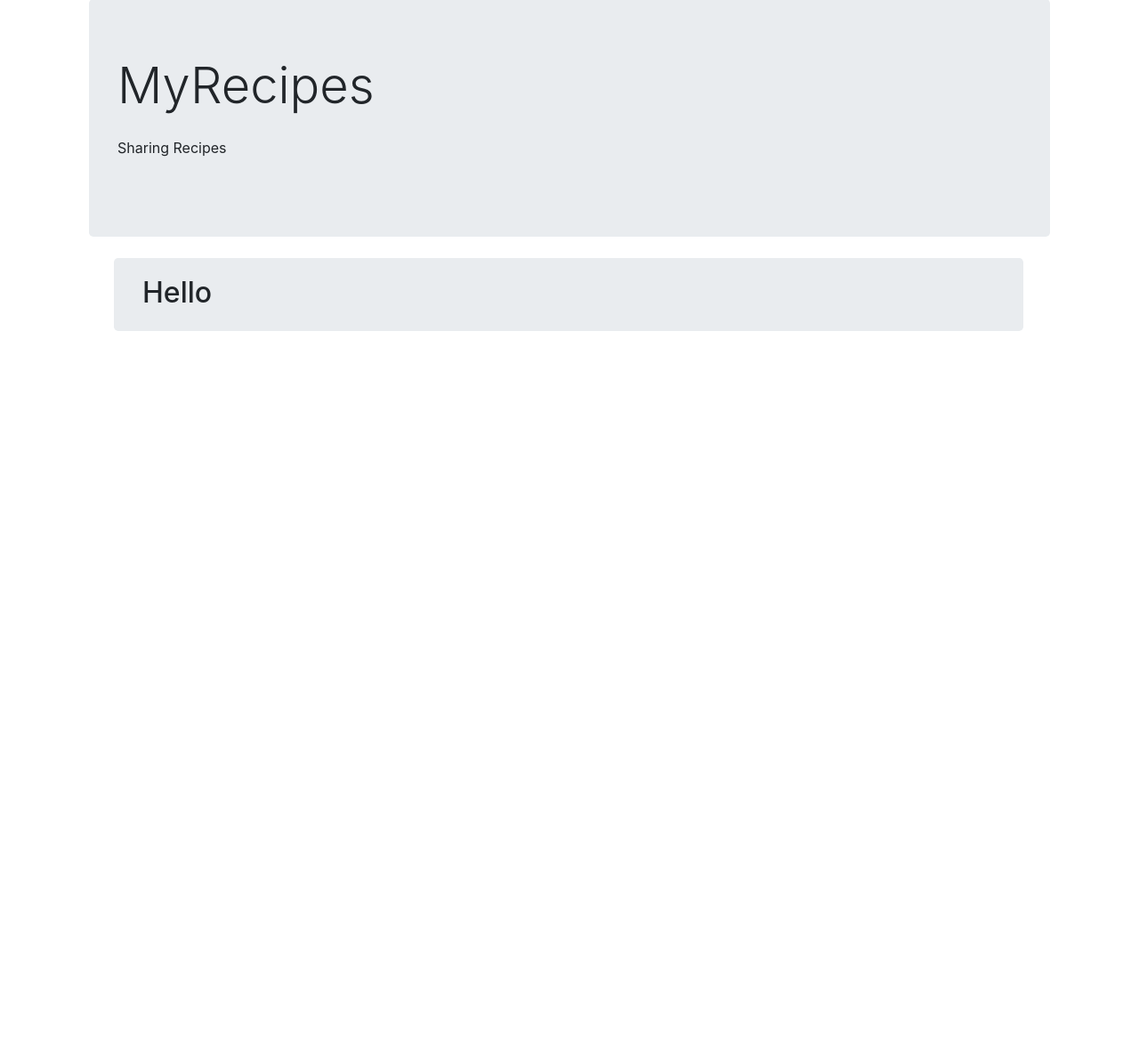
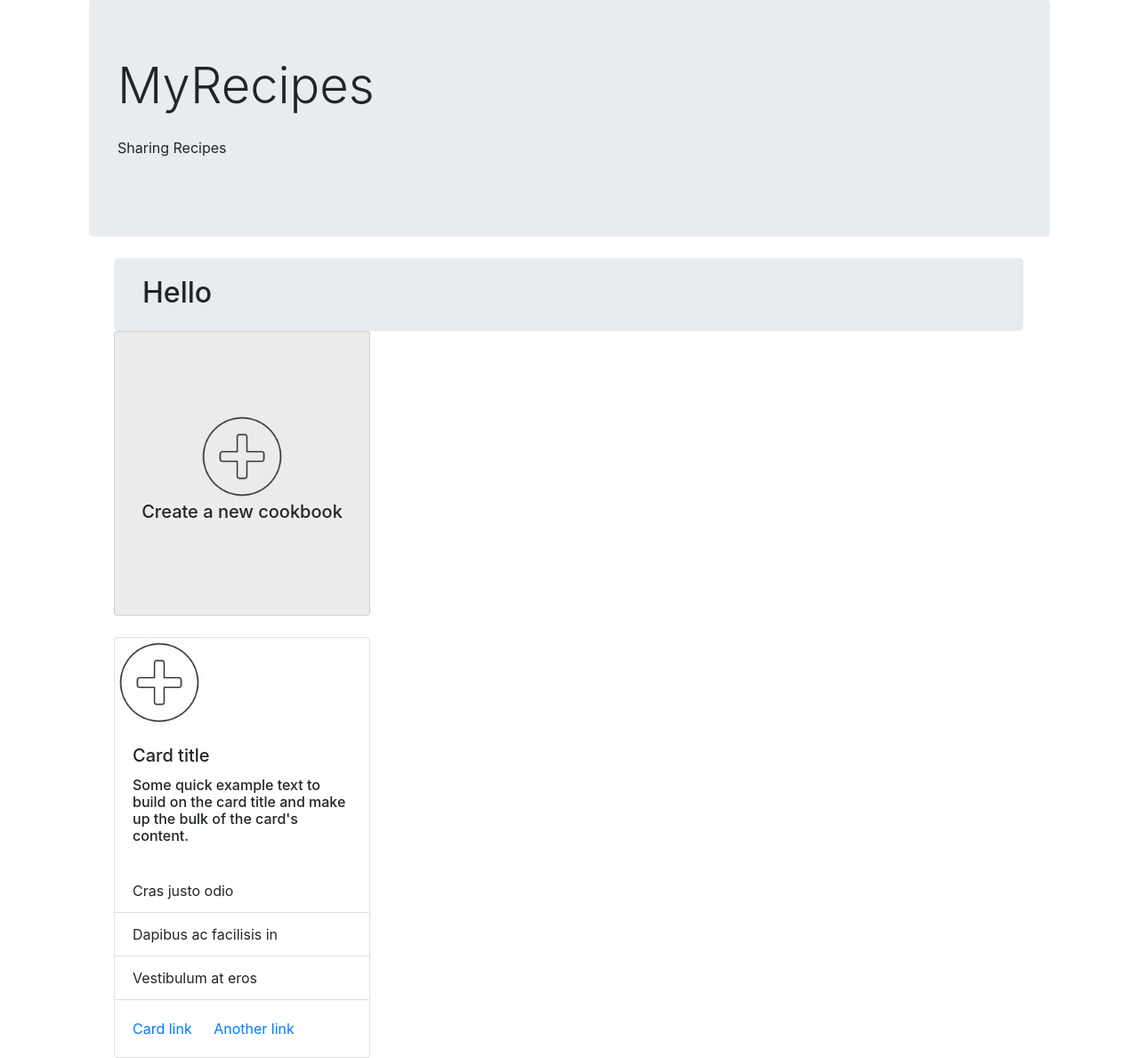
Before and after one commit to benjamin-lai/myrecipes, a Flask app: page /profile/cookbook in a window 1280 px wide. Shown: the part 57-1246 px from the top of the page at 89% size. Before the commit the page ends 429 px from the top, so only its background shows below. Run offline with Flask 2, Linux system fonts and the light colour scheme; the visitor is signed in with stand-in values (Sample User, id 1); data comes from the database, SQL or seed files in the repository; data that the repository does not hold is empty; some libraries are stand-ins or nearby versions.

Commit message:
basic function of cookbook created

```diff
--- a/website/profile.py
+++ b/website/profile.py
@@ -1,15 +1,16 @@
 # Profile Page, I haven't done anything that cool yet.
 import os
 from typing import BinaryIO
-from flask import Blueprint, render_template, request, flash, redirect, url_for
+from flask import Blueprint, render_template, request, flash, redirect, url_for,jsonify
 from flask_login import login_required, current_user
+import json
 from flask_cors import CORS
 from . import db
-from .models import Users, Profiles, Cookbooks_lists
+from .models import Users, Profiles,Cookbooks, Cookbooks_lists
 from .validate_email import validate_email
 import boto3
 from werkzeug.utils import secure_filename
-
+from .review import create_cookbook, delete_book
 
 profile = Blueprint('profile', __name__)
 CORS(profile)
@@ -181,24 +182,26 @@ def view_profile(id):
 '''
 
 
-#cookbook in profile
-@profile.route('/cookbook', methods=['GET','POST']) # public view of profile based off name and id
+#cookbook center in profile
+@profile.route('/cookbook', methods=['GET','POST'])
 def cook_book():
     #implementing create
+    #delete
+    #name changing                  in  review.py
 
-    #delete
+    #user can only view the recipe of their own
+    cookbook_all = Cookbooks.query.filter_by(contains = current_user.id).all()
+    print(cookbook_all)
+    return render_template("cookbook.html",user = current_user, books = cookbook_all)
 
-    #name changing
 
+#cookbook
+@profile.route('/cookbook.<book_name>.<int:book_id>', methods=['GET','POST'])
+def cook_book2(book_name,book_id):
     #add recipes
 
     #delete recipes
-
-
-    cookbook_all = Cookbooks_lists.query.all()
-    return render_template("cookbook.html",user = current_user)
-
-
+    return render_template("cookbook_content.html",user = current_user)
 
 # todo:
 # 1) recipes function
--- a/website/static/index.js
+++ b/website/static/index.js
@@ -12,6 +12,24 @@ function signOut() {
     console.log("User signed out.");
   });
 }
+
+function create_book() {
+  var txt;
+  var name = prompt("CookBook Name：", "NewBook");
+  if (name == null || name == "") {
+      txt = "cancel";
+  } else {
+      txt = "Hello，" + name + "！How r u？";
+      fetch("/cookbook", {
+        method: "POST",
+        body: JSON.stringify({
+          name: txt,
+        }),
+      }).then((_res) => {
+        window.location.reload(true);
+      });
+  }
+
 
 function createComment2(recipe_id) {
   var new_comment = prompt("Create a new comment on this recipe.");
--- a/website/templates/cookbook.html
+++ b/website/templates/cookbook.html
@@ -3,6 +3,7 @@
 
 {% block content %}
 <head>
+
     <style>
         .img-fit img{
         width:100%;
@@ -49,20 +50,92 @@
           </div>
 
 
+
           <div class="row">
-            {% for res in res %}
+            <!--card for create-->
             <div class="col-md-6 col-lg-4">
-              <div class="card border-0">
+                <div class="card" onclick="create_book()" style="width: 18rem; height : 20rem; background-color:#ececea; ">
+                    <div class="card-body" align = "center" style="margin-top: 70px;">
+                        <img border="0" src="{{ url_for('static',filename = 'images/add1.png')}}" alt="add" height = 100px width = 100px >
+                        <h5 class="card-title">Create a new cookbook</h5>
+                        <script>
+                        function create_book() {
+                            var txt;
+                            var name = prompt("CookBook Name：", "NewBook");
+                            if (name == null || name == "") {
+                                txt = "cancel";
+                            } else {
+                                txt = "Hello，" + name + "！How r u？";
+                                fetch("/cookbook_create", {
+                                    method: "POST",
+                                    body: JSON.stringify({
+                                    name: name,
+                                    }),
+                                }).then((_res) => {
+                                    window.location.reload(true);
+                                });
+                            }
+                        }
+                        </script>
+                    </div>
+                </div>
+            </div>
+            {% for book in books %}
+            <div class="col-md-6 col-lg-4">
+              <div class="card border-0" style = "background-color:#ececea;">
                   <div class="zoom img-fit">
-                    <a href="/recipe.{{res.name}}.{{res.id}}"><img class="card-img-top scale-on-hover" src="https://comp3900-w18b-sheeesh.s3.ap-southeast-2.amazonaws.com/{{res.photo}}" alt="Card Image"></a></div>
+                    <a href="/profile/cookbook.{{book.name}}.{{book.id}}"><img border="0"  src="{{ url_for('static',filename = 'images/bookmark2.png')}}" ></a></div>
                     <div class="card-body">
-                      <h6><a href="/recipe.{{res.name}}.{{res.id}}">{{res.name}}</a></h6>
-                      <h7 class="card-text">{{res.description[0:100]}}</h7>
+                      <h6><a href="/recipe.{{book.name}}.{{book.id}}">{{book.name}}</a></h6>
+                        <button class="btn btn-warning" type="submit" name="delete" id = "delete" onclick = "deleteBook({{book.id}})">Delete</button>
+                        <script>
+                            function deleteBook(book_id) {
+                            if (confirm("Are you sure you want to delete this cookbook?"))
+                                fetch("/delete_book", {
+                                method: "POST",
+                                body: JSON.stringify({book_id: book_id,}),
+                                }).then((_res) => {
+                                window.location.reload(true);
+                                });
+                                }
+                        </script>
+                        <button class="btn btn-warning" type="submit" name="edit" id = "edit" onclick = "editName({{book.id}})">Edit</button>
+                        <script>
+                        function editName(book_id) {
+                        var new_Name = prompt("Enter new Name to change.");
+                        if (new_Name != null) {
+                            fetch("/edit_bookname", {
+                            method: "POST",
+                            body: JSON.stringify({ book_id: book_id, name: new_Name }),
+                            }).then((_res) => {
+                            window.location.reload(true);
+                            });
+                        }
+                        }
+                        </script>
                     </div>
                   </div>
               </div>
               {% endfor %}
 
+            </div>
+            <!--cards for create-->
+          <br>
+          <div class="card" style="width: 18rem;">
+            <img border="0"  src="{{ url_for('static',filename = 'images/add1.png')}}" alt="add" height = 100px width = 100px >
+            <div class="card-body">
+              <h5 class="card-title">Card title</h5>
+              <h6>Some quick example text to build on the card title and make up the bulk of the card's content.</h6>
+            </div>
+            <ul class="list-group list-group-flush">
+              <li class="list-group-item">Cras justo odio</li>
+              <li class="list-group-item">Dapibus ac facilisis in</li>
+              <li class="list-group-item">Vestibulum at eros</li>
+            </ul>
+            <div class="card-body">
+              <a href="#" class="card-link">Card link</a>
+              <a href="#" class="card-link">Another link</a>
+            </div>
           </div>
           </div>
         </div>
```
Also changed, not shown: website/models.py (+6 -2 lines), website/review.py (+56 -2 lines), website/schema.sql (+10 -4 lines), website/templates/cookbook_content.html (added, +76 -0 lines), website/static/Images/add.jpeg (added), website/static/Images/add1.png (added), website/static/Images/bookmark2.png (added), 3 other files. Lines whose indentation alone changed are shown as unchanged.
